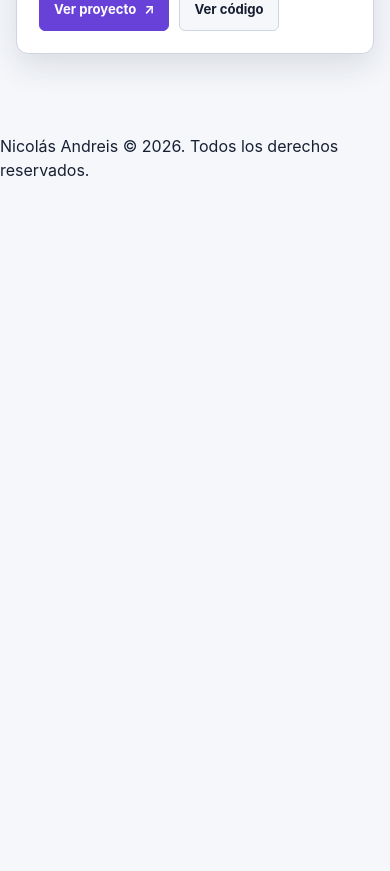
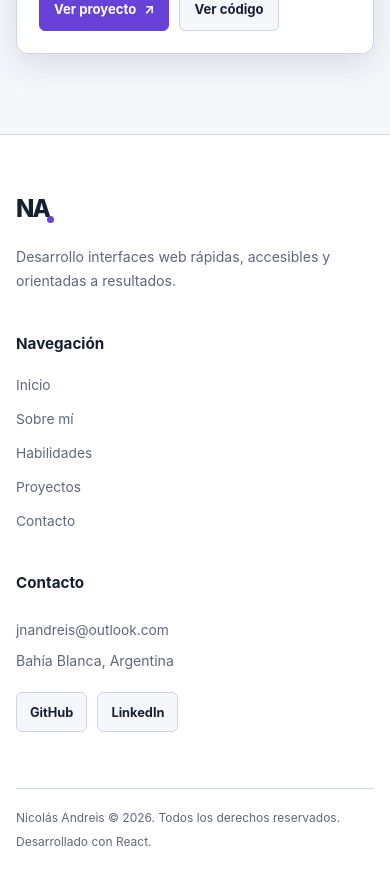
Before and after one commit to Nicolas-Andreis/portfolio-andreis, a React (Vite) app: page / in a window 390 px wide. Shown: the part 7040-7911 px from the top of the page. Before the commit the page ends 7222 px from the top, so only its background shows below. Built offline with nearby package versions, Linux system fonts and the light colour scheme.

Commit message:
feat: add responsive site footer

```diff
--- /dev/null
+++ b/src/components/Footer/Footer.css
@@ -0,0 +1,124 @@
+.footer {
+  border-top: 1px solid var(--color-border);
+  background-color: var(--color-surface);
+}
+
+.footer__container {
+  display: grid;
+  width: min(100% - 32px, var(--container-width));
+  margin-inline: auto;
+  padding-block: 56px;
+  gap: 40px;
+}
+
+.footer__identity {
+  max-width: 380px;
+}
+
+.footer__logo {
+  position: relative;
+  display: inline-block;
+  margin-bottom: 18px;
+  color: var(--color-text);
+  font-size: 1.5rem;
+  font-weight: 800;
+  letter-spacing: -2px;
+}
+
+.footer__logo::after {
+  content: "";
+  position: absolute;
+  right: -5px;
+  bottom: 4px;
+  width: 7px;
+  height: 7px;
+  border-radius: 50%;
+  background-color: var(--color-primary);
+}
+
+.footer__identity p,
+.footer__contact p {
+  color: var(--color-text-muted);
+  font-size: 0.88rem;
+  line-height: 1.7;
+}
+
+.footer__navigation h2,
+.footer__contact h2 {
+  margin-bottom: 16px;
+  color: var(--color-text);
+  font-size: 0.95rem;
+}
+
+.footer__navigation ul {
+  display: flex;
+  flex-direction: column;
+  align-items: flex-start;
+  gap: 10px;
+}
+
+.footer__navigation a,
+.footer__contact > a {
+  color: var(--color-text-muted);
+  font-size: 0.86rem;
+}
+
+.footer__navigation a:hover,
+.footer__contact a:hover {
+  color: var(--color-primary);
+}
+
+.footer__contact {
+  display: flex;
+  flex-direction: column;
+  align-items: flex-start;
+  gap: 9px;
+}
+
+.footer__social {
+  display: flex;
+  margin-top: 10px;
+  flex-wrap: wrap;
+  gap: 10px;
+}
+
+.footer__social a {
+  display: inline-flex;
+  min-height: 40px;
+  padding: 8px 13px;
+  align-items: center;
+  justify-content: center;
+  border: 1px solid var(--color-border);
+  border-radius: var(--radius-small);
+  color: var(--color-text);
+  background-color: var(--color-background);
+  font-size: 0.8rem;
+  font-weight: 700;
+}
+
+.footer__social a:hover {
+  border-color: var(--color-primary);
+}
+
+.footer__bottom {
+  display: flex;
+  width: min(100% - 32px, var(--container-width));
+  margin-inline: auto;
+  padding-block: 20px;
+  flex-direction: column;
+  gap: 6px;
+  border-top: 1px solid var(--color-border);
+  color: var(--color-text-muted);
+  font-size: 0.75rem;
+}
+
+@media (min-width: 700px) {
+  .footer__container {
+    grid-template-columns: 1.4fr 0.7fr 1fr;
+  }
+
+  .footer__bottom {
+    flex-direction: row;
+    justify-content: space-between;
+  }
+}
--- a/src/components/Footer/Footer.jsx
+++ b/src/components/Footer/Footer.jsx
@@ -1,13 +1,95 @@
+import { Link } from 'react-router-dom'
+import './Footer.css'
 
-const Footer = () => {
+function Footer() {
   const currentYear = new Date().getFullYear()
+
   return (
-    <footer>
-      <p>
-        Nicolás Andreis © {currentYear}. Todos los derechos reservados.
-      </p>
+    <footer className="footer">
+      <div className="footer__container">
+        <div className="footer__identity">
+          <Link
+            className="footer__logo"
+            to="/"
+            aria-label="Ir a la página de inicio"
+          >
+            NA
+          </Link>
+
+          <p>
+            Desarrollo interfaces web rápidas, accesibles y
+            orientadas a resultados.
+          </p>
+        </div>
+
+        <nav
+          className="footer__navigation"
+          aria-label="Navegación secundaria"
+        >
+          <h2>Navegación</h2>
+
+          <ul>
+            <li>
+              <Link to="/">Inicio</Link>
+            </li>
+
+            <li>
+              <Link to="/#about">Sobre mí</Link>
+            </li>
+
+            <li>
+              <Link to="/#skills">Habilidades</Link>
+            </li>
+
+            <li>
+              <Link to="/projects">Proyectos</Link>
+            </li>
+
+            <li>
+              <Link to="/contact">Contacto</Link>
+            </li>
+          </ul>
+        </nav>
+
+        <div className="footer__contact">
+          <h2>Contacto</h2>
+
+          <a href="mailto:jnandreis@outlook.com">
+            jnandreis@outlook.com
+          </a>
+
+          <p>Bahía Blanca, Argentina</p>
+
+          <div className="footer__social">
+            <a
+              href="https://github.com/Nicolas-Andreis"
+              target="_blank"
+              rel="noreferrer"
+            >
+              GitHub
+            </a>
+
+            <a
+              href="https://www.linkedin.com/"
+              target="_blank"
+              rel="noreferrer"
+            >
+              LinkedIn
+            </a>
+          </div>
+        </div>
+      </div>
+
+      <div className="footer__bottom">
+        <p>
+          Nicolás Andreis © {currentYear}. Todos los derechos
+          reservados.
+        </p>
+
+        <p>Desarrollado con React.</p>
+      </div>
     </footer>
   )
 }
 
-export {Footer}
+export { Footer }
```
